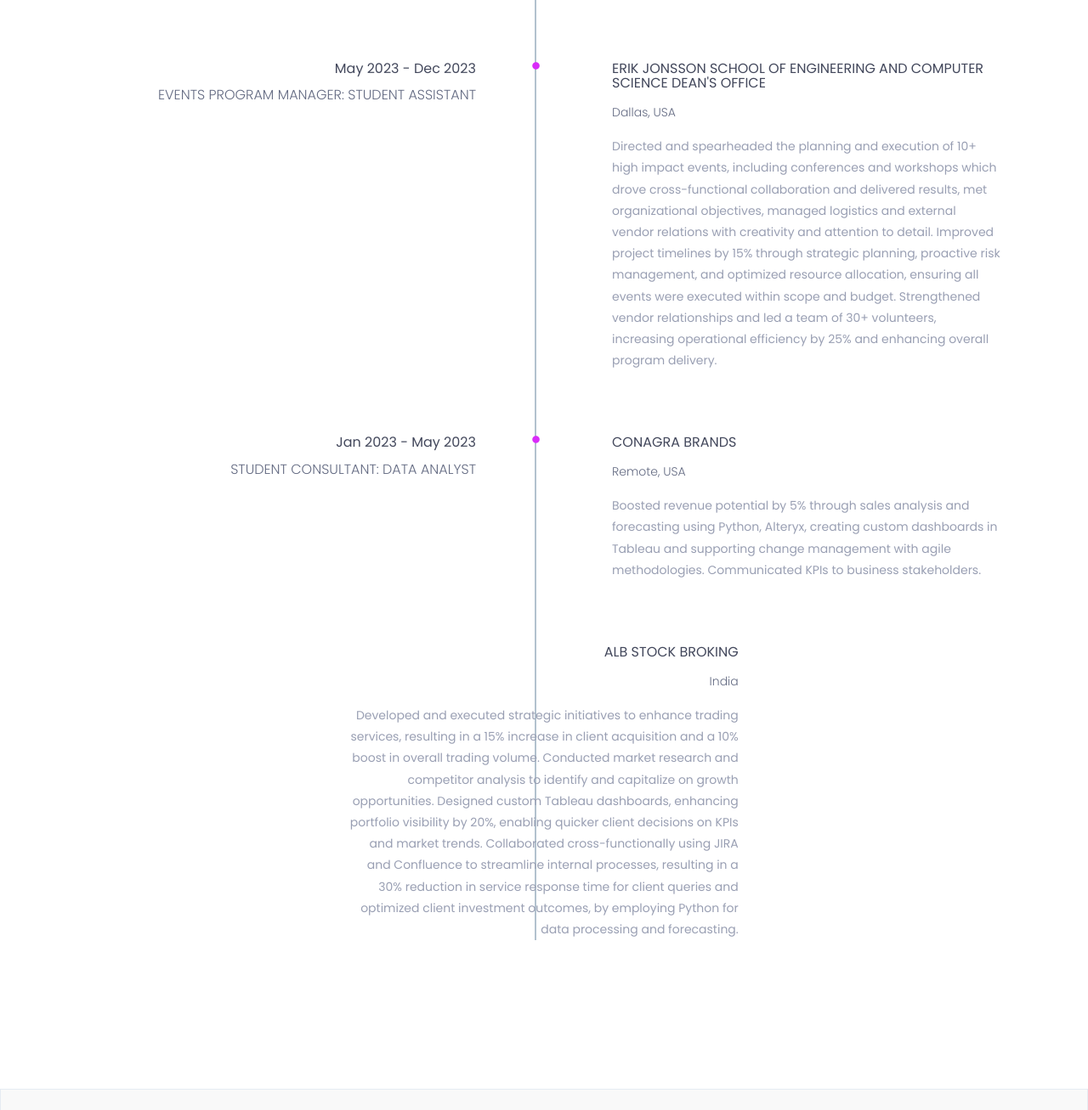
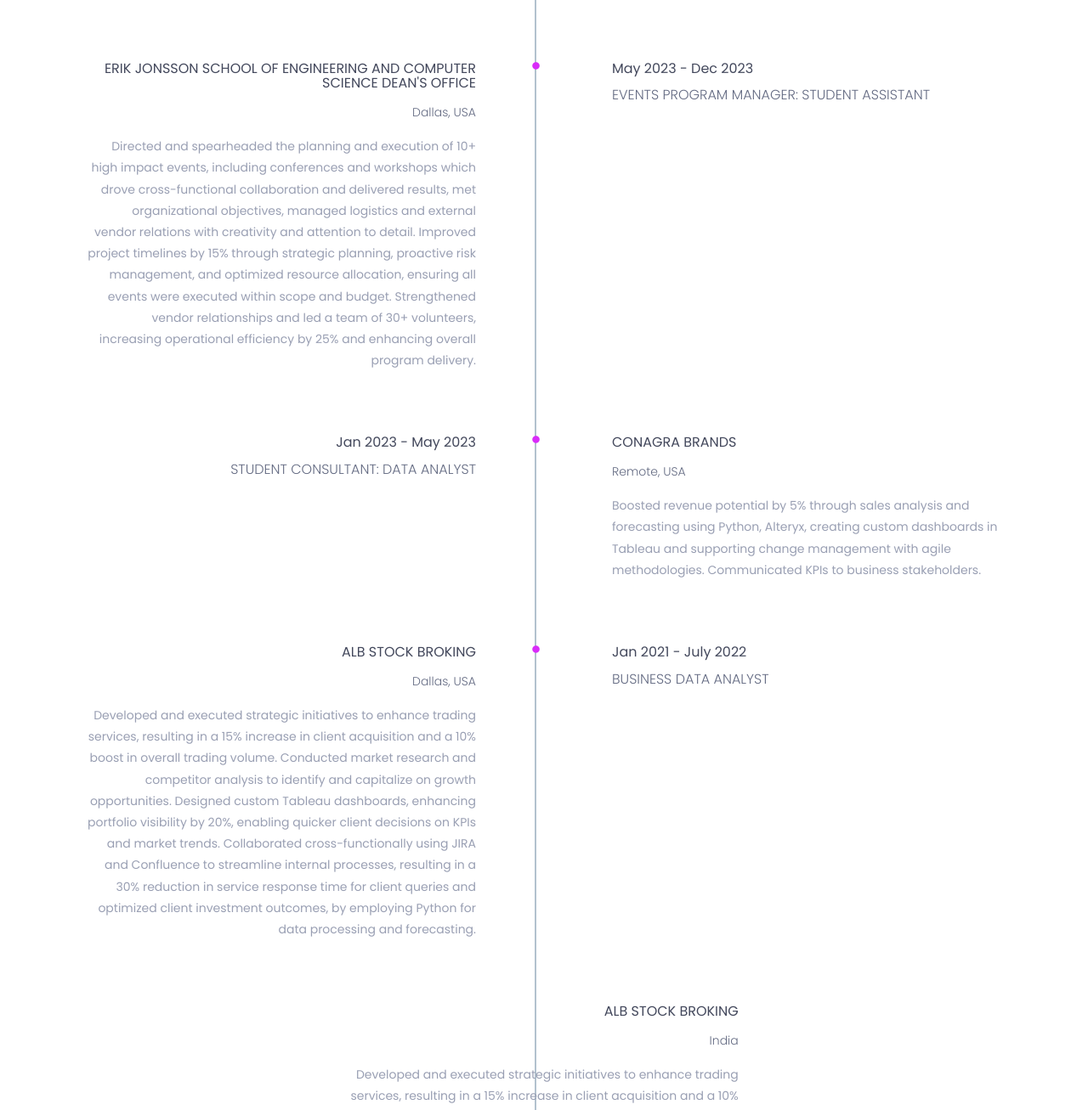
Before and after one commit to preettdesaii/preetdesai, a plain HTML site: page index.html in a window 1280 px wide. Shown: the part 5545-6852 px from the top of the page at 85% size. Drawn offline with nearby package versions, Linux system fonts and the light colour scheme.

Commit message:
Update index.html

```diff
--- a/index.html
+++ b/index.html
@@ -488,17 +488,19 @@
 								<li>
 									<div class="single-timeline-box fix">
 										<div class="row">
-											<div class="col-md-5">
-												<div class="experience-time text-right">
-													<h2>May 2023 - Dec 2023</h2>
+											<div class="col-md-offset-1 col-md-5 experience-time-responsive">
+												<div class="experience-time">
+													<h2>
+														<span><i class="fa fa-circle" aria-hidden="true"></i></span>
+														May 2023 - Dec 2023
+													</h2>
 													<h3>Events Program Manager: Student Assistant</h3>
 												</div><!--/.experience-time-->
 											</div><!--/.col-->
-											<div class="col-md-offset-1 col-md-5">
+											<div class="col-md-5">
 												<div class="timeline">
-													<div class="timeline-content">
+													<div class="timeline-content text-right">
 														<h4 class="title">
-															<span><i class="fa fa-circle" aria-hidden="true"></i></span>
 															Erik Jonsson School of Engineering and Computer Science Dean's Office
 														</h4>
 														<h5>Dallas, USA</h5>
@@ -509,6 +511,15 @@
 														</p>
 													</div><!--/.timeline-content-->
 												</div><!--/.timeline-->
+											</div><!--/.col-->
+											<div class="col-md-offset-1 col-md-5 experience-time-main">
+												<div class="experience-time">
+													<h2>
+														<span><i class="fa fa-circle" aria-hidden="true"></i></span>
+														May 2023 - Dec 2023
+													</h2>
+													<h3>Events Program Manager: Student Assistant</h3>
+												</div><!--/.experience-time-->
 											</div><!--/.col-->
 										</div>
 									</div><!--/.single-timeline-box-->
@@ -539,6 +550,46 @@
 										</div>
 									</div><!--/.single-timeline-box-->
 								</li>
+								<li>
+									<div class="single-timeline-box fix">
+										<div class="row">
+											<div class="col-md-offset-1 col-md-5 experience-time-responsive">
+												<div class="experience-time">
+													<h2>
+														<span><i class="fa fa-circle" aria-hidden="true"></i></span>
+														Jan 2021 - July 2022
+													</h2>
+													<h3>Business Data Analyst</h3>
+												</div><!--/.experience-time-->
+											</div><!--/.col-->
+											<div class="col-md-5">
+												<div class="timeline">
+													<div class="timeline-content text-right">
+														<h4 class="title">
+															ALB Stock Broking
+														</h4>
+														<h5>Dallas, USA</h5>
+														<p class="description">
+														Developed and executed strategic initiatives to enhance trading services, resulting in a 15% increase in client acquisition and a 10% boost in overall trading volume. Conducted market research and competitor analysis to identify and capitalize on growth opportunities.
+														Designed custom Tableau dashboards, enhancing portfolio visibility by 20%, enabling quicker client decisions on KPIs and market trends.
+														Collaborated cross-functionally using JIRA and Confluence to streamline internal processes, resulting in a 30% reduction in service response time for client queries and optimized client investment outcomes, by employing Python for data processing and forecasting.
+														</p>
+													</div><!--/.timeline-content-->
+												</div><!--/.timeline-->
+											</div><!--/.col-->
+											<div class="col-md-offset-1 col-md-5 experience-time-main">
+												<div class="experience-time">
+													<h2>
+														<span><i class="fa fa-circle" aria-hidden="true"></i></span>
+														Jan 2021 - July 2022
+													</h2>
+													<h3>Business Data Analyst</h3>
+												</div><!--/.experience-time-->
+											</div><!--/.col-->
+										</div>
+									</div><!--/.single-timeline-box-->
+								</li>
+
 
 								<li>
 									<div class="single-timeline-box fix">
```
